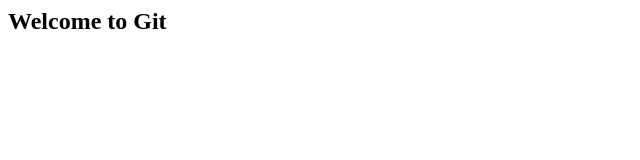
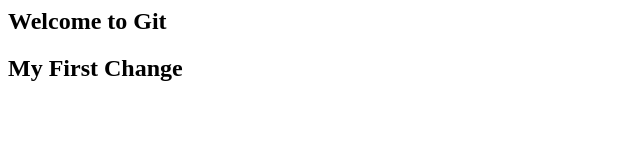
Before and after one commit to Shraddha-Kulkarni2023/ParentalSupportProject, a plain HTML site: page index.html in a window 1280 px wide. Shown: the whole page, without its empty margins (0-640 px from the left). Drawn offline with Linux system fonts and the light colour scheme.

Commit message:
Add new change

```diff
--- a/index.html
+++ b/index.html
@@ -1,5 +1,6 @@
 <html>
 <body>
 <h2>Welcome to Git</h2>
+<h2>My First Change</h2>
 </body>
 </html>
```
